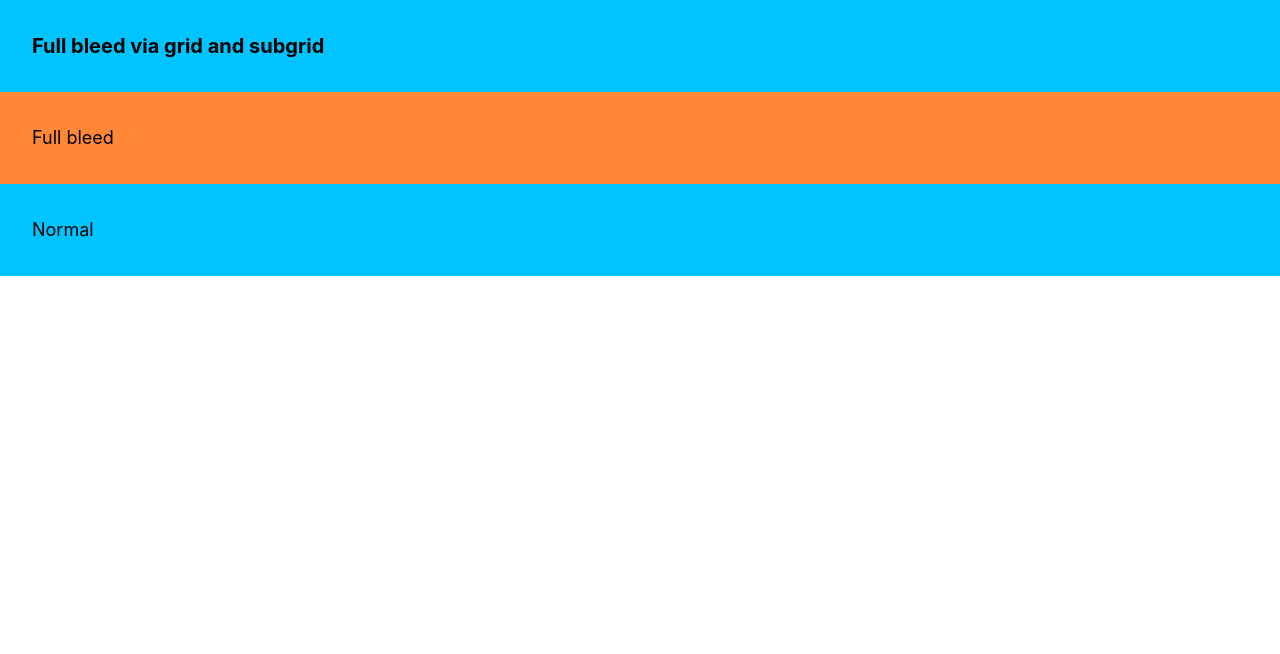
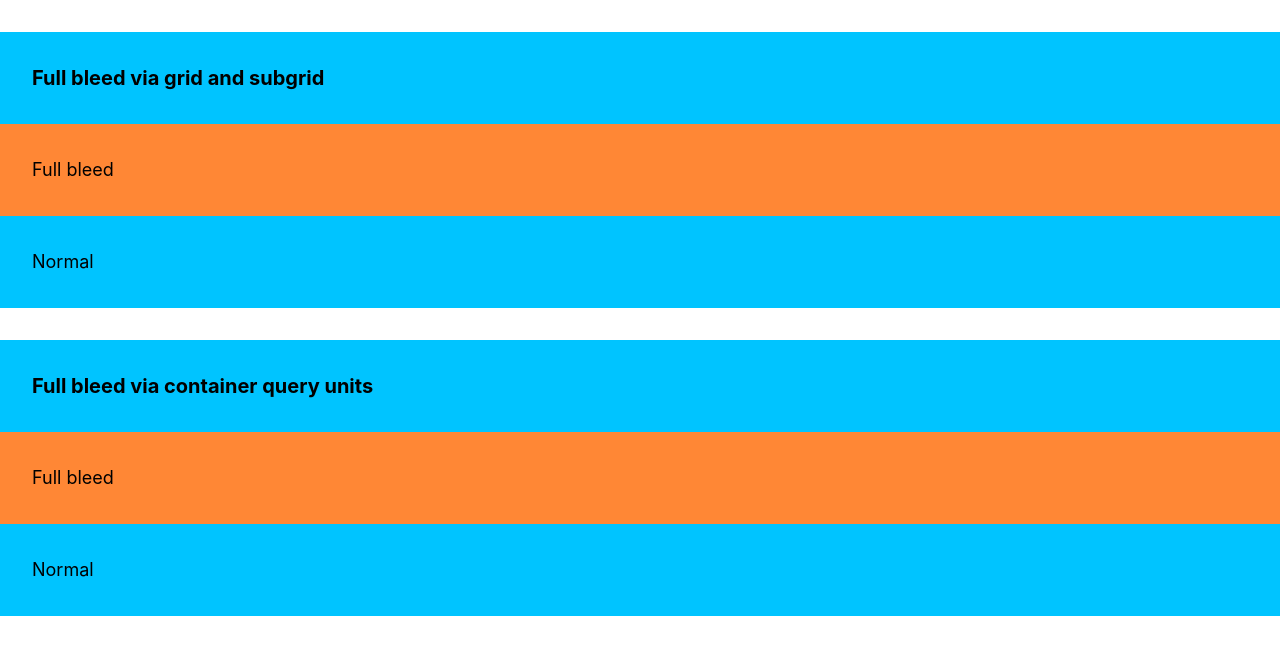
Before and after one commit to maurer2/full-bleed, a Svelte app: page / in a window 1280 px wide. Shown: the top 654 px of the page. Built offline with nearby package versions, Linux system fonts and the light colour scheme.

Commit message:
Added container query units variant

```diff
--- a/src/App.svelte
+++ b/src/App.svelte
@@ -5,7 +5,7 @@
   <h1 class="text-2xl font-semibold text-neutral-900">Home</h1>
   <p>Text</p>
 </header> -->
-<main>
+<main class="flex flex-col gap-normal my-normal grid-lines-vertical">
   <section class="grid-container-subgrid">
     <div class="grid-container-subgrid-row py-normal bg-brand-complementary">
       <h2 class="text-xl text-brand-complementary-contrast font-bold">
@@ -21,4 +21,19 @@
       <p class="text-lg text-brand-complementary-contrast">Normal</p>
     </div>
   </section>
+  <section class="grid-container-query">
+    <div class="grid-container-query-row py-normal bg-brand-complementary">
+      <h2 class="text-xl text-brand-complementary-contrast font-bold">
+        Full bleed via container query units
+      </h2>
+    </div>
+    <div class="grid-container-query-row-full-bleed bg-brand">
+      <div class="grid-container-query-row py-normal">
+        <p class="text-lg text-brand-contrast">Full bleed</p>
+      </div>
+    </div>
+    <div class="grid-container-query-row py-normal bg-brand-complementary">
+      <p class="text-lg text-brand-complementary-contrast">Normal</p>
+    </div>
+  </section>
 </main>
--- a/src/app.css
+++ b/src/app.css
@@ -6,6 +6,8 @@
   --color-brand-contrast: contrast-color(var(--color-brand));
   --color-brand-complementary-contrast: contrast-color(var(--color-brand-complementary));
 
+  --color-neutral: oklch(75% 0 0);
+
   --spacing-normal: 2rem;
   --spacing-content: min(100%, 1280px);
 }
@@ -13,6 +15,11 @@
 @layer components {
 }
 
+@utility grid-lines-vertical {
+  row-rule: 2px solid var(--color-neutral);
+}
+
+/* Grid/Subgrid */
 @utility grid-container-subgrid {
   display: grid;
   grid-template-columns:
@@ -32,3 +39,23 @@
   grid-template-columns: subgrid;
   grid-column: full-bleed; /* same as full-bleed-start / full-bleed-end; */
 }
+
+/* Container query units */
+@utility grid-container-query {
+  display: grid;
+  grid-template-columns: var(--spacing-content);
+  justify-content: center;
+  container-type: inline-size;
+}
+
+@utility grid-container-query-row {
+  inline-size: var(--spacing-content);
+  margin-inline: auto;
+  padding-inline: var(--spacing-normal);
+}
+
+@utility grid-container-query-row-full-bleed {
+  inline-size: 100cqi; /* only really needed when directly used on elements with intrinsic sizing (img etc.) */
+  /* 50% of the centre column minus half the container width = negative distance from the column edge back to the container edge */
+  margin-inline: calc(50% - 50cqi);
+}
```
